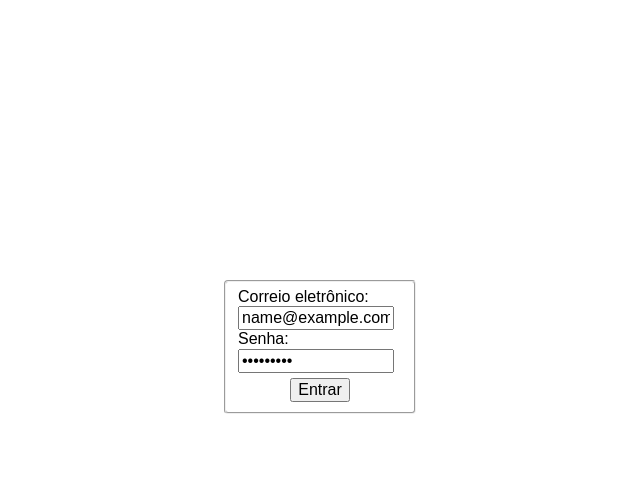
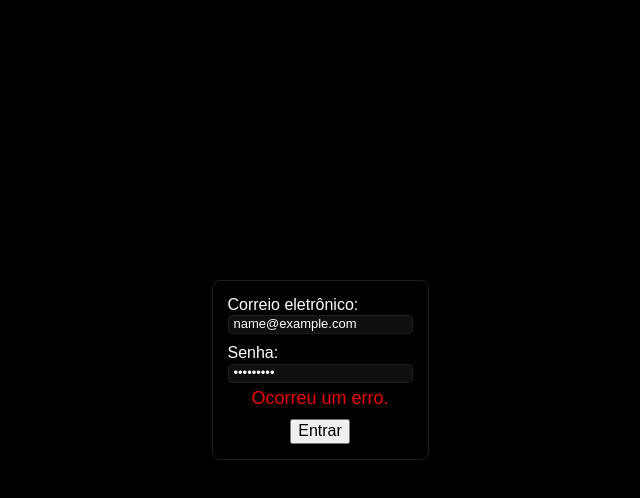
Before and after one commit to caius-caesaris/trabalho-de-conclusao-de-ano, a plain HTML site: page index.html in a window 1280 px wide. Both pictures are taken after typing "name@example.com", "Sample123" into the empty fields and a click on the button "Entrar". Shown: the whole page, without its empty margins (320-960 px from the left). Drawn offline with nearby package versions, Linux system fonts and the light colour scheme; no server answers.

Commit message:
style: mudança nos arquivos css e na página de login

```diff
--- a/css/everyone.css
+++ b/css/everyone.css
@@ -62,7 +62,7 @@ section {
 }
 
 input {
-    background-color: var(---background-color-secondary);
+    background-color: var(--background-color-secondary);
     color: var(--text-color);
 
     padding-left: 5px;
@@ -73,7 +73,7 @@ input {
 }
 
 button {
-    background-color: var(---background-color-secondary);
+    background-color: var(--background-color-secondary);
     color: var(--text-color);
 
     cursor: pointer;
--- a/css/sign_in.css
+++ b/css/sign_in.css
@@ -1,22 +1,35 @@
 @import url(modern-normalize.css);
+@import url(variables.css);
 
 html {
     font-family: Arial, Helvetica, sans-serif;
 }
 
+body {
+    background-color: var(--background-color);
+}
+
 fieldset {
     margin: auto;
     margin-top: 35vh;
-    width: 15vw;
-    height: 100%;
-    border-radius: 4px;
+    width: fit-content;
+
+    border: 1px solid var(--border-color);
+    border-radius: 8px;
+
+    padding: 10px;
 }
 
 form {
     display: flex;
+    flex-direction: column;
     flex-wrap: wrap;
     justify-content: center;
     align-items: center;
+}
+
+form div {
+    margin: 5px;
 }
 
 #submit {
@@ -25,6 +38,26 @@ form {
     padding-top: 3%;
 }
 
+label, p {
+    margin: 0;
+    color: var(--text-color);
+}
+
+p {
+    font-weight: normal;
+    font-size: large;
+    color: var(--danger-color);
+    display: none;
+}
+
 input {
-    width: 95%;
+    width: 100%;
+    background-color: var(--background-color-secondary);
+    color: var(--text-color);
+
+    padding-left: 5px;
+
+    font-size: small;
+    border: 1px solid var(--border-color);
+    border-radius: 4px;
 }
--- a/css/variables.css
+++ b/css/variables.css
@@ -3,5 +3,7 @@
     --background-color-secondary: rgb(15, 15, 15);
     --border-color: rgb(30, 30, 30);
     --text-color: rgb(255, 255, 255);
+    --warn-color: rgb(240, 240, 0);
+    --danger-color: rgb(240, 0, 0);
     --transitions: 0.15s;
 }
--- a/index.html
+++ b/index.html
@@ -17,6 +17,7 @@
                 <label for="password">Senha:</label> <br>
                 <input type="password" id="input_password" required> <br>
             </div>
+            <p>Ocorreu um erro.</p>
             <div id="submit">
                 <button type="submit" id="input_submit">Entrar</button>
             </div>
--- a/javascript/sign_in.js
+++ b/javascript/sign_in.js
@@ -1,6 +1,7 @@
 const form = document.querySelector('form');
 const email = document.querySelector('#input_email');
 const password = document.querySelector('#input_password');
+const errlabel = document.querySelector('p');
 
 async function signIn(e) {
     e.preventDefault();
@@ -8,6 +9,7 @@ async function signIn(e) {
     const { error } = await database.auth.signInWithPassword({email: email.value, password: password.value});
 
     if (error) {
+    errlabel.style.display = 'block';
         console.error(error.message);
         return;
     }
```
